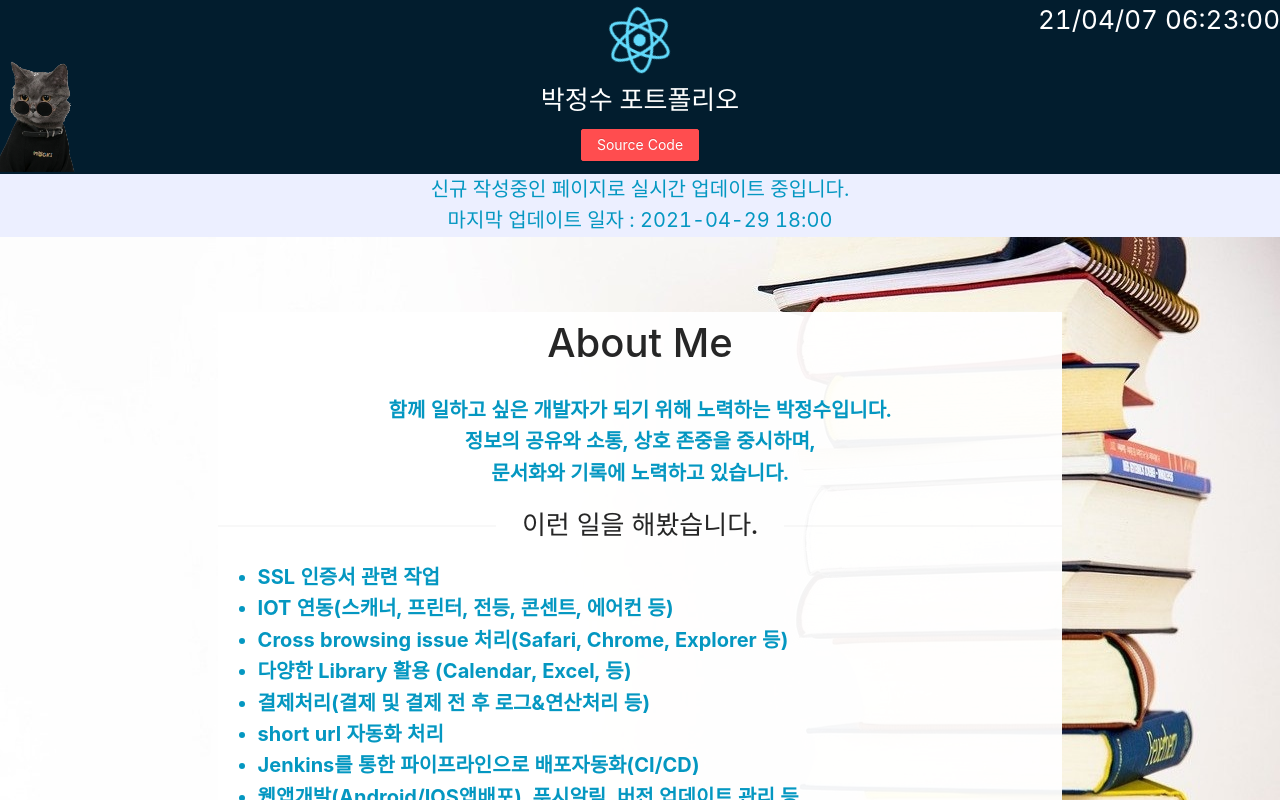
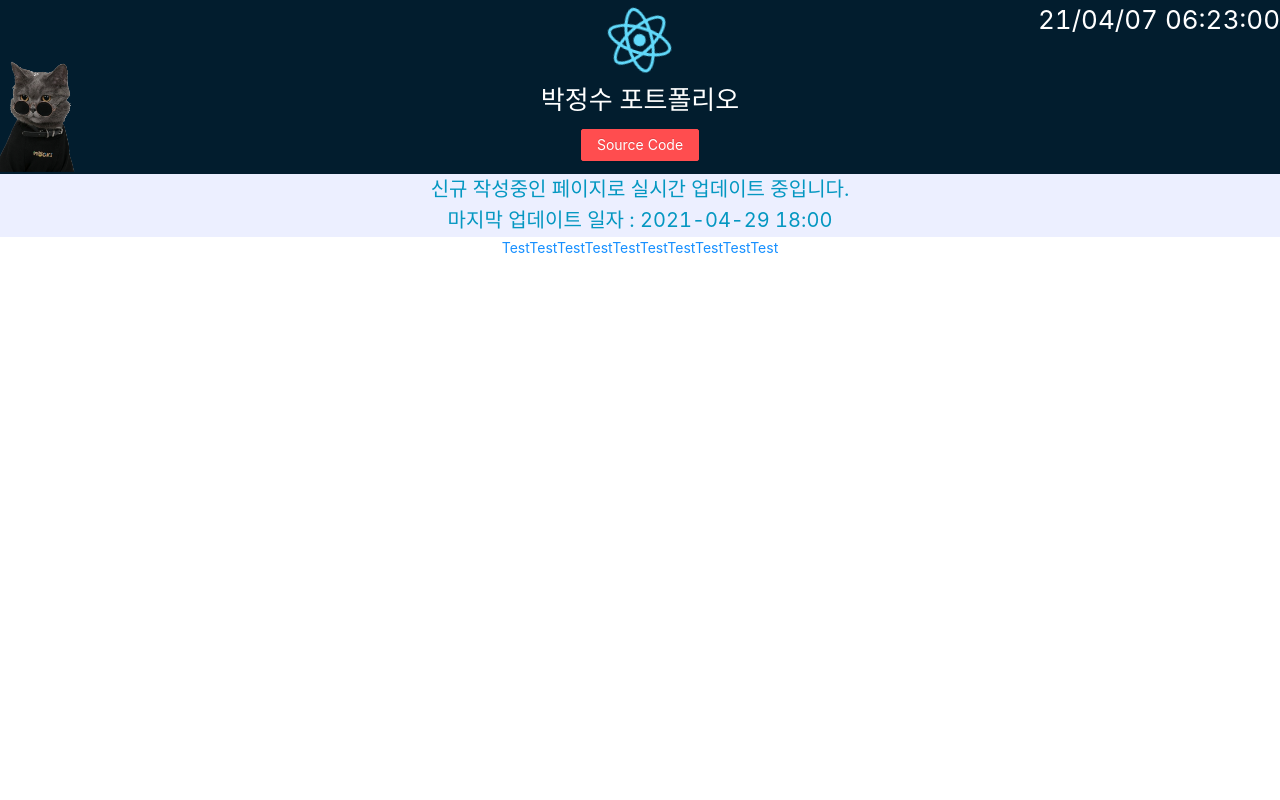
Before and after one commit to JeongsuPark-dev/JeongsuPark-dev.github.io, a React (Create React App) app: page /MiniProject001 in a window 1280 px wide. Shown: the top 800 px of the page. Built offline with nearby package versions, Linux system fonts and the light colour scheme.

Commit message:
refactor : add router
ScrollToTop은 Link를 통한 페이지 이동 시 스크롤을 상단으로 옮기는 역할
일부 구조 변경
미니프로젝트 구성 추가

```diff
--- a/package.json
+++ b/package.json
@@ -13,6 +13,7 @@
     "react": "^17.0.2",
     "react-dom": "^17.0.2",
     "react-moment": "^1.1.1",
+    "react-router-dom": "^5.2.0",
     "react-scripts": "4.0.3",
     "web-vitals": "^1.1.1"
   },
--- a/src/App.js
+++ b/src/App.js
@@ -1,78 +1,21 @@
 import './App.css';
-import Footer from "./components/Footer";
-import Header from "./components/Header";
-import Body from "./components/Body";
-import Home from "./components/Home";
-import Nav from "./components/Nav";
 import {Component} from "react";
-import ForState from "./components/ForState";
-import MiniProject from "./components/Project";
-import Technology from "./components/Technology";
-
-
-let stack = 0;
+import Main from "./pages/Main";
+import MiniProject001 from "./pages/MiniProject001";
+import MiniProject002 from "./pages/MiniProject002";
+import {Route, Switch, Link} from "react-router-dom";
 
 class App extends Component {
-
-    constructor(props) {
-        super(props);
-        this.state = {
-            //Nav에 포함될 항목들
-            navcontents:[
-                {Link:"https://me2.do/xWNMi3gu", Title:'네이버 클론코딩',
-                    SubTitle:"단축 URL : ",
-                    SubLink:"https://me2.do/xWNMi3gu",
-                    SubContents:"https://me2.do/xWNMi3gu"}
-
-                // ,{Link:"https://me2.do/xWNMi3gu", Title:'네이버 클론코딩',
-                //     SubTitle:"단축 URL : ",
-                //     SubLink:"https://me2.do/xWNMi3gu",
-                //     SubContents:"https://me2.do/xWNMi3gu"}
-            ]
-            ,tech_high_list:[
-                "java","html","css3","jquery","git","js","mysql"
-            ]
-            ,tech_mid_list:[
-                "nodejs","react"
-            ]
-            ,tech_low_list:[
-                "redux","objective_c"
-            ]
-        }
-    }
-
     render() {
         console.log("박정수 포트폴리오!")
         return (
             <div className="App">
-                <Header />
-                <div className="App-mainbody">
-                    <div style={{paddingTop : "30px",backgroundColor: "rgb(2,29,46)"}}></div>
-                    <Body Title={"신규 작성중인 페이지로 실시간 업데이트 중입니다."} />
-                    <Body Title={"마지막 업데이트 일자 : 2021-04-29 18:00"} />
-                    <Home Title={"안녕하세요 박정수입니다."}/>
-                    <Technology
-                        tech_high_list = {this.state.tech_high_list}
-                        tech_mid_list = {this.state.tech_mid_list}
-                        tech_low_list = {this.state.tech_low_list}
-                    />
-                    <ForState
-                        onChangePage={function (e) {
-                            stack++;
-                        }.bind(this)}
-                    />
-
-                    <MiniProject
-                        data = {this.state.navcontents}
-                        // Link={"https://me2.do/xWNMi3gu"}
-                        // Title={'네이버 클론코딩'}
-                        // SubTitle={"단축 URL : "}
-                        // SubLink={"https://me2.do/xWNMi3gu"}
-                        // SubContents={"https://me2.do/xWNMi3gu"}
-                    />
-                    <h1>Footer(수정예정)</h1>
-                    <Footer />
-                </div>
+                <Switch>
+                    <Route exact path="/MiniProject001"><MiniProject001></MiniProject001></Route>
+                    <Route exact path="/MiniProject002"><MiniProject002></MiniProject002></Route>
+                    <Route path=""><Main></Main></Route>
+                    <Route path="/"><h1>주소를 확인해주세요!</h1></Route>
+                </Switch>
             </div>
         );
     }
--- /dev/null
+++ b/src/ScrollToTop.js
@@ -0,0 +1,18 @@
+import React, {Component} from 'react';
+import {withRouter} from 'react-router';
+
+//Link를 통한 페이지 변경 시 스크롤을 최상단으로 옮긴다.
+
+class ScrollToTop extends Component {
+    componentDidUpdate(prevProps) {
+        if (this.props.location !== prevProps.location) {
+            window.scrollTo(0, 0)
+        }
+    }
+
+    render() {
+        return this.props.children
+    }
+}
+
+export default withRouter(ScrollToTop)
--- a/src/components/Project.js
+++ b/src/components/Project.js
@@ -1,10 +1,12 @@
 import {Component} from "react";
 import {Col, Row, Divider} from "antd";
+import {Link} from "react-router-dom";
 
-class MiniProject extends Component {
+class Project extends Component {
     render() {
         let lists = [];
-        let data = this.props.data;
+        let data = this.props.outer_link;
+        let inner_link = this.props.inner_link;
         let i = 0;
         while (i<data.length){
             lists.push(
@@ -29,7 +31,22 @@ class MiniProject extends Component {
                     <br/>
                 </div>
         )
-
+            i+=1;
+        }
+        i=0;
+        while (i<inner_link.length){
+            lists.push(
+                <div>
+                    <ul>
+                        <li key={inner_link[i].Title}><Link
+                            to={inner_link[i].Link}>
+                            {inner_link[i].Title}
+                        </Link>
+                        </li>
+                    </ul>
+                    <br/>
+                </div>
+            )
             i+=1;
         }
 
@@ -44,4 +61,4 @@ class MiniProject extends Component {
     }
 }
 
-export default MiniProject;
+export default Project;
--- a/src/index.js
+++ b/src/index.js
@@ -4,13 +4,18 @@ import './index.css';
 import App from './App';
 import reportWebVitals from './reportWebVitals';
 import "antd/dist/antd.css";
+import {BrowserRouter} from "react-router-dom";
+import ScrollToTop from "./ScrollToTop";
 
 
 ReactDOM.render(
-  <React.StrictMode>
-    <App />
-  </React.StrictMode>,
-  document.getElementById('root')
+    <BrowserRouter>
+        <ScrollToTop>
+            <React.StrictMode>
+                <App/>
+            </React.StrictMode>
+        </ScrollToTop>
+    </BrowserRouter>,document.getElementById('root')
 );
 
 // If you want to start measuring performance in your app, pass a function
--- /dev/null
+++ b/src/pages/Main.js
@@ -0,0 +1,93 @@
+import '../App.css';
+import Footer from "../components/Footer";
+import Header from "../components/Header";
+import Body from "../components/Body";
+import Home from "../components/Home";
+import Nav from "../components/Nav";
+import {Component} from "react";
+import ForState from "../components/ForState";
+import Project from "../components/Project";
+import Technology from "../components/Technology";
+import {Link} from "react-router-dom";
+
+
+let stack = 0;
+
+export default class Main extends Component {
+
+    constructor(props) {
+        super(props);
+        this.state = {
+            /**
+             * outer_link : Project 중 외부링크들
+             * inner_link : Project 중 내부링크들
+             * tech_high_list : Skills 상
+             * tech_mid_list : Skills 중
+             * tech_low_list : Skills 하
+             */
+
+            outer_link: [
+                {
+                    Link: "https://me2.do/xWNMi3gu", Title: '네이버 클론코딩',
+                    SubTitle: "단축 URL : ",
+                    SubLink: "https://me2.do/xWNMi3gu",
+                    SubContents: "https://me2.do/xWNMi3gu"
+                }
+
+                ,{Link:"https://me2.do/xWNMi3gu", Title:'네이버 클론코딩22',
+                    SubTitle:"단축 URL : ",
+                    SubLink:"https://me2.do/xWNMi3gu",
+                    SubContents:"https://me2.do/xWNMi3gu"}
+            ],
+            inner_link: [
+                {Title : "미니프로젝트 001", Link : "MiniProject001"},
+                {Title : "미니프로젝트 002", Link : "MiniProject002"}
+            ]
+            , tech_high_list: [
+                "java", "html", "css3", "jquery", "git", "js", "mysql"
+            ]
+            , tech_mid_list: [
+                "nodejs", "react"
+            ]
+            , tech_low_list: [
+                "redux", "objective_c"
+            ]
+        }
+    }
+
+    render() {
+        console.log("박정수 포트폴리오!")
+        return (
+            <div className="App">
+                <Header />
+                <div className="App-mainbody">
+                    <div style={{paddingTop : "30px",backgroundColor: "rgb(2,29,46)"}}></div>
+                    <Body Title={"신규 작성중인 페이지로 실시간 업데이트 중입니다."} />
+                    <Body Title={"마지막 업데이트 일자 : 2021-04-29 18:00"} />
+
+                    <Home Title={"안녕하세요 박정수입니다."}/>
+
+                    <Technology
+                        tech_high_list = {this.state.tech_high_list}
+                        tech_mid_list = {this.state.tech_mid_list}
+                        tech_low_list = {this.state.tech_low_list}
+                    />
+                    <ForState
+                        onChangePage={function (e) {
+                            stack++;
+                        }.bind(this)}
+                    />
+
+                    <Project
+                        outer_link = {this.state.outer_link}
+                        inner_link = {this.state.inner_link}
+                    />
+                    <li><Link to="/topics">TOPICS</Link></li>
+                    <h1>Footer(수정예정)</h1>
+                    <Footer />
+                </div>
+            </div>
+        );
+    }
+
+}
--- /dev/null
+++ b/src/pages/MiniProject001.js
@@ -0,0 +1,23 @@
+import '../App.css';
+import Header from "../components/Header";
+import Body from "../components/Body";
+import {Component} from "react";
+
+export default class MiniProject001 extends Component {
+
+    render() {
+        return (
+            <div className="App">
+                <Header />
+                <div className="App-mainbody">
+                    <div style={{paddingTop : "30px",backgroundColor: "rgb(2,29,46)"}}></div>
+                    <Body Title={"신규 작성중인 페이지로 실시간 업데이트 중입니다."} />
+                    <Body Title={"마지막 업데이트 일자 : 2021-04-29 18:00"} />
+
+                    <a>TestTestTestTestTestTestTestTestTestTest</a>
+                </div>
+            </div>
+        );
+    }
+
+}
--- /dev/null
+++ b/src/pages/MiniProject002.js
@@ -0,0 +1,32 @@
+import '../App.css';
+import Header from "../components/Header";
+import Body from "../components/Body";
+import {Component} from "react";
+
+export default class MiniProject002 extends Component {
+
+    render() {
+        return (
+            <div className="App">
+                <Header />
+                <div className="App-mainbody">
+                    <div style={{paddingTop : "30px",backgroundColor: "rgb(2,29,46)"}}></div>
+                    <Body Title={"신규 작성중인 페이지로 실시간 업데이트 중입니다."} />
+                    <Body Title={"마지막 업데이트 일자 : 2021-04-29 18:00"} />
+
+                    <a>TestTestTestTestTestTestTestTestTestTest</a>
+                    <a>TestTestTestTestTestTestTestTestTestTest</a>
+                    <a>TestTestTestTestTestTestTestTestTestTest</a>
+                    <a>TestTestTestTestTestTestTestTestTestTest</a>
+                    <a>TestTestTestTestTestTestTestTestTestTest</a>
+                    <a>TestTestTestTestTestTestTestTestTestTest</a>
+                    <a>TestTestTestTestTestTestTestTestTestTest</a>
+                    <a>TestTestTestTestTestTestTestTestTestTest</a>
+                    <a>TestTestTestTestTestTestTestTestTestTest</a>
+                    <a>TestTestTestTestTestTestTestTestTestTest</a>
+                </div>
+            </div>
+        );
+    }
+
+}
```
Also changed, not shown: 1 other file (tests, documents, lock files or other folders).
